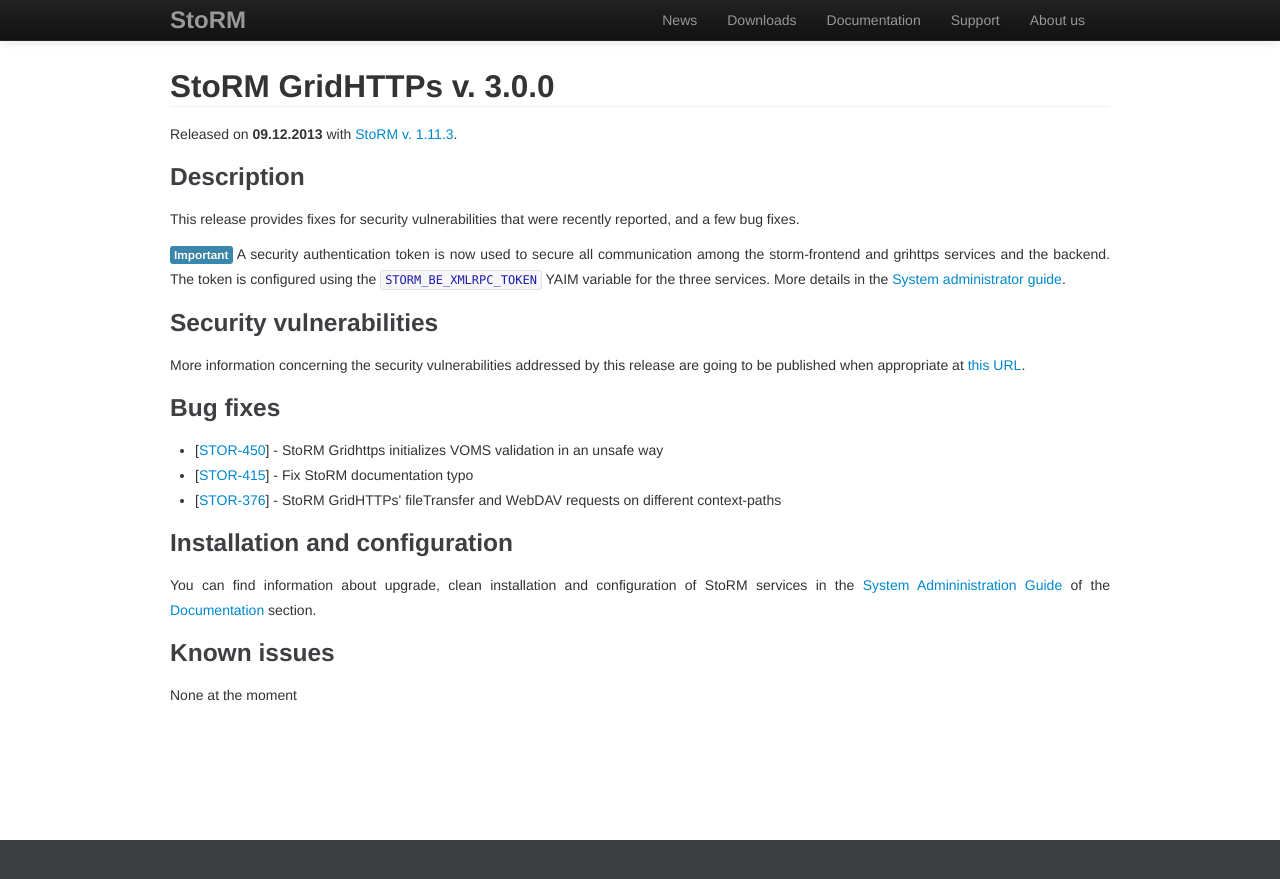
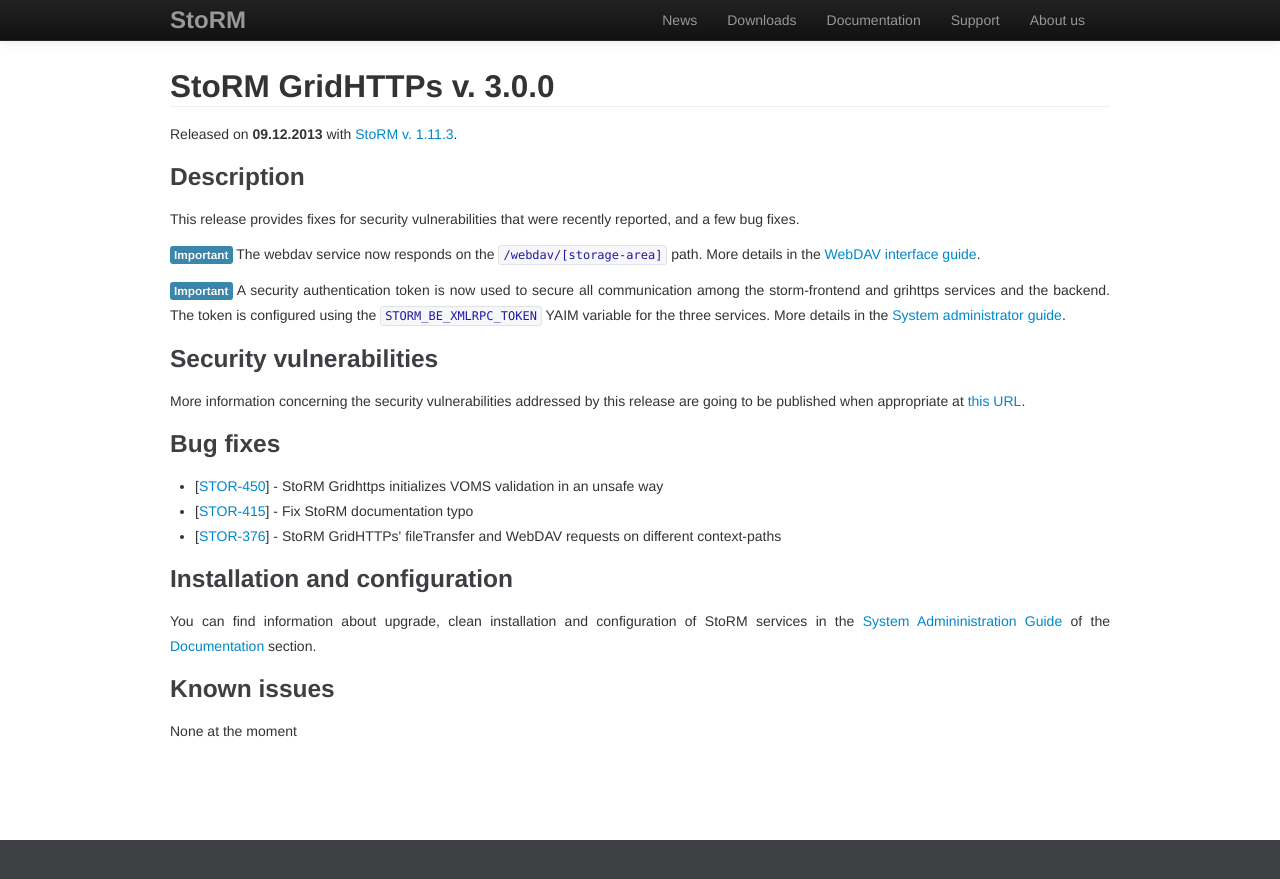
Before and after one commit to italiangrid/storm, a Jekyll site: the page built from release-notes/storm-gridhttps-server/3.0.0/index.md, in a window 1280 px wide. Shown: the top 879 px of the page. Built offline with Jekyll 4.4.1, drawn with Linux system fonts in a browser that asks for light colours; Markdown is read by kramdown in place of the engine named in the settings.

Commit message:
More explicit warning about updated context path.

```diff
--- a/release-notes/storm-gridhttps-server/3.0.0/index.md
+++ b/release-notes/storm-gridhttps-server/3.0.0/index.md
@@ -18,6 +18,9 @@
 ### Description
 
 This release provides fixes for security vulnerabilities that were recently reported, and a few bug fixes.
+
+<span class="label label-info">Important</span> The webdav service now responds on
+the `/webdav/[storage-area]` path. More details in the [WebDAV interface guide][storm-webdav-guide].
 
 <span class="label label-info">Important</span> A security authentication token is now used
 to secure all communication among the storm-frontend and grihttps services and the
@@ -42,3 +45,4 @@
 
 [storm-documentation]: {{site.baseurl}}/documentation.html
 [storm-sysadmin-guide]: {{site.baseurl}}/documentation/sysadmin-guide/1.11.3
+[storm-webdav-guide]: {{site.baseurl}}/documentation/webdav-guide/3.0.0
```
